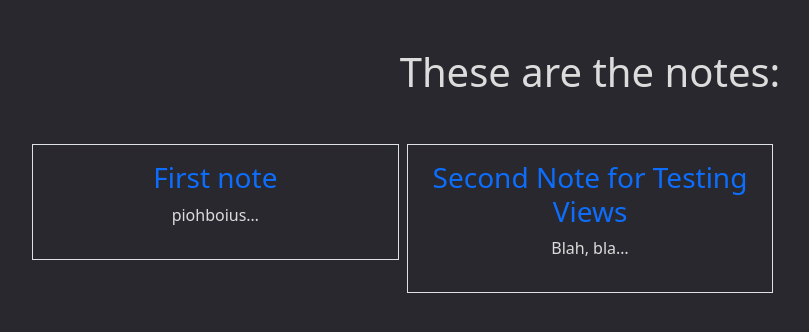
After one commit to cnickscofield21/django-essential-training, a Django app: page /smart/notes in a window 1280 px wide. The commit adds this page. Shown: the top 332 px of the page, without its empty margins (50-859 px from the left). Run offline with Django 4.2, Linux system fonts and the light colour scheme; data comes from the database, SQL or seed files in the repository; both versions use the stored data as it was after the commit.

Commit message:
Complete Chapters 4 & 5

```diff
--- a/home/templates/home/authorized.html
+++ b/home/templates/home/authorized.html
@@ -1,3 +1,5 @@
-<html>
+{% extends "base.html" %}
+
+{% block content %}
     <h1>You are in a restricted area!</h1>
-</html>
+{% endblock %}
--- a/home/urls.py
+++ b/home/urls.py
@@ -4,6 +4,6 @@ from . import views
 
 
 urlpatterns = [
-    path('home', views.home),
-    path('authorized', views.authorized),
+    path('home', views.HomeView.as_view()),
+    path('authorized', views.AuthorizedView.as_view()),
 ]
--- a/notes/admin.py
+++ b/notes/admin.py
@@ -2,7 +2,6 @@ from django.contrib import admin
 
 from . import models
 
-# Register your models here.
 class NotesAdmin(admin.ModelAdmin):
     list_display = ('title', )
 
--- a/notes/models.py
+++ b/notes/models.py
@@ -1,7 +1,5 @@
 from django.db import models
 
-# Create your models here.
-# FIXME:
 class Notes(models.Model):
     title = models.CharField(max_length=200)
     text = models.TextField()
--- /dev/null
+++ b/notes/templates/notes/notes_list.html
@@ -0,0 +1,18 @@
+{% extends "base.html" %}
+
+{% block content %}
+    <h1 class="my-5">These are the notes:</h1>
+
+    <div class="row row-cols-3 g-2">
+        {% for note in notes %}
+        <div class="col">
+            <div class="p-3 border">
+                <a href="{% url 'notes.detail' pk=note.id %}" class="text-decoration-none">
+                    <h3>{{note.title}}</h3>
+                </a>
+                <p>{{note.text|truncatechars:10}}</p>
+            </div>
+        </div>
+        {% endfor %}
+    </div>
+{% endblock %}
--- /dev/null
+++ b/notes/urls.py
@@ -0,0 +1,9 @@
+from django.urls import path
+
+from . import views
+
+
+urlpatterns = [
+    path('notes', views.NotesListView.as_view(), name='notes.list'),
+    path('notes/<int:pk>', views.NotesDetailView.as_view(), name='notes.detail'),
+]
--- a/notes/views.py
+++ b/notes/views.py
@@ -1,3 +1,30 @@
 from django.shortcuts import render
+from django.http import Http404
+from django.views.generic import ListView, DetailView
 
-# Create your views here.
+from .models import Notes
+
+
+# Preferred class based view
+class NotesListView(ListView):
+    model = Notes
+    context_object_name = "notes"
+    template_name = "notes/notes_list.html"
+
+# Antiquated method
+# def list(request):
+#     all_notes = Notes.objects.all()
+#     return render(request, 'notes/notes_list.html', {'notes': all_notes})
+
+
+class NotesDetailView(DetailView):
+    model = Notes
+    context_object_name = "note"
+
+# Antiquated method
+# def detail(request, pk):
+#     try:
+#         note = Notes.objects.get(pk=pk)
+#     except Notes.DoesNotExist:
+#         raise Http404("Note does not exist")
+#     return render(request, 'notes/notes_detail.html', {'note': note})
--- a/smartnotes/urls.py
+++ b/smartnotes/urls.py
@@ -21,4 +21,6 @@ from django.urls import path, include
 urlpatterns = [
     path('admin/', admin.site.urls),
     path('', include('home.urls')),
+    path('smart/', include('notes.urls')),
+
 ]
--- /dev/null
+++ b/static/css/style.css
@@ -0,0 +1,3 @@
+.notes-li {
+  color: red;
+}
--- /dev/null
+++ b/static/templates/base.html
@@ -0,0 +1,16 @@
+{% load static %}
+
+
+<!DOCTYPE html>
+    <head>
+        <title>SmartNotes!</title>
+        <link href="https://cdn.jsdelivr.net/npm/bootstrap@5.3.0/dist/css/bootstrap.min.css" rel="stylesheet" integrity="sha384-9ndCyUaIbzAi2FUVXJi0CjmCapSmO7SnpJef0486qhLnuZ2cdeRhO02iuK6FUUVM" crossorigin="anonymous">
+    </head>
+    <body style="background-color: rgb(40,40,46);color: rgb(220,220,220);">
+        <div class="my-5 text-center container">
+            {% block content %}
+            {% endblock %}
+        </div>
+        <script src="https://cdn.jsdelivr.net/npm/bootstrap@5.3.0/dist/js/bootstrap.bundle.min.js" integrity="sha384-geWF76RCwLtnZ8qwWowPQNguL3RmwHVBC9FhGdlKrxdiJJigb/j/68SIy3Te4Bkz" crossorigin="anonymous"></script>
+    </body>
+</html>
```
Also changed, not shown: home/templates/home/welcome.html (+6 -9 lines), home/views.py (+22 -6 lines), notes/templates/notes/notes_detail.html (added, +8 -0 lines), smartnotes/settings.py (+6 -1 lines), db.sqlite3.
